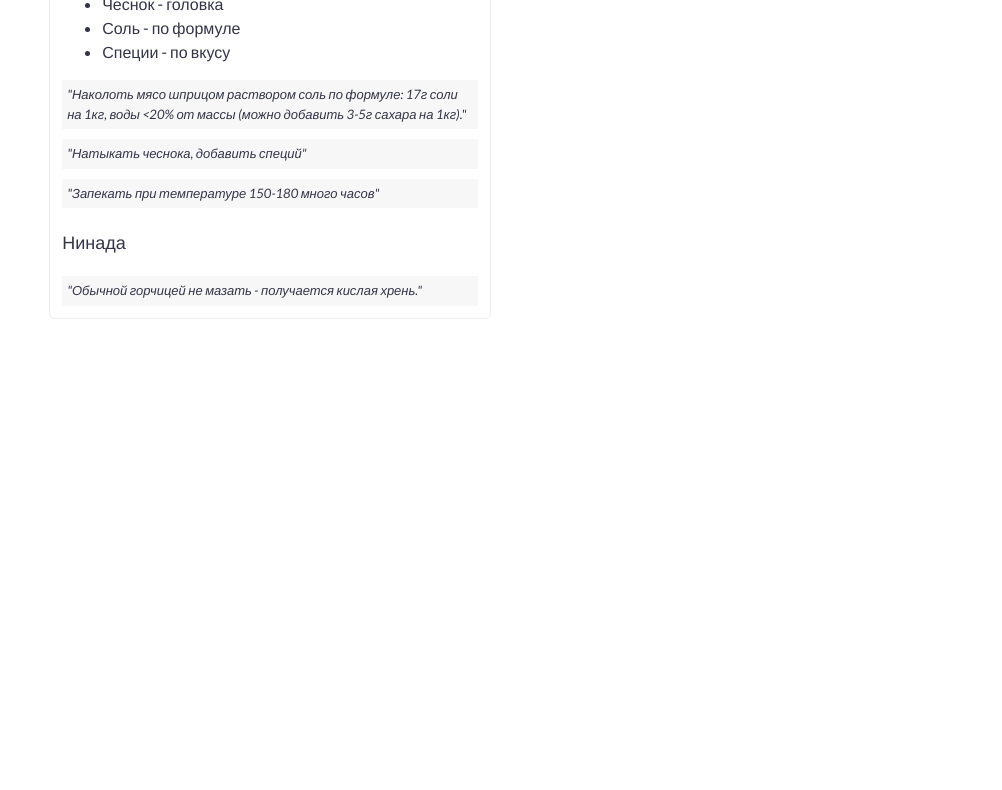
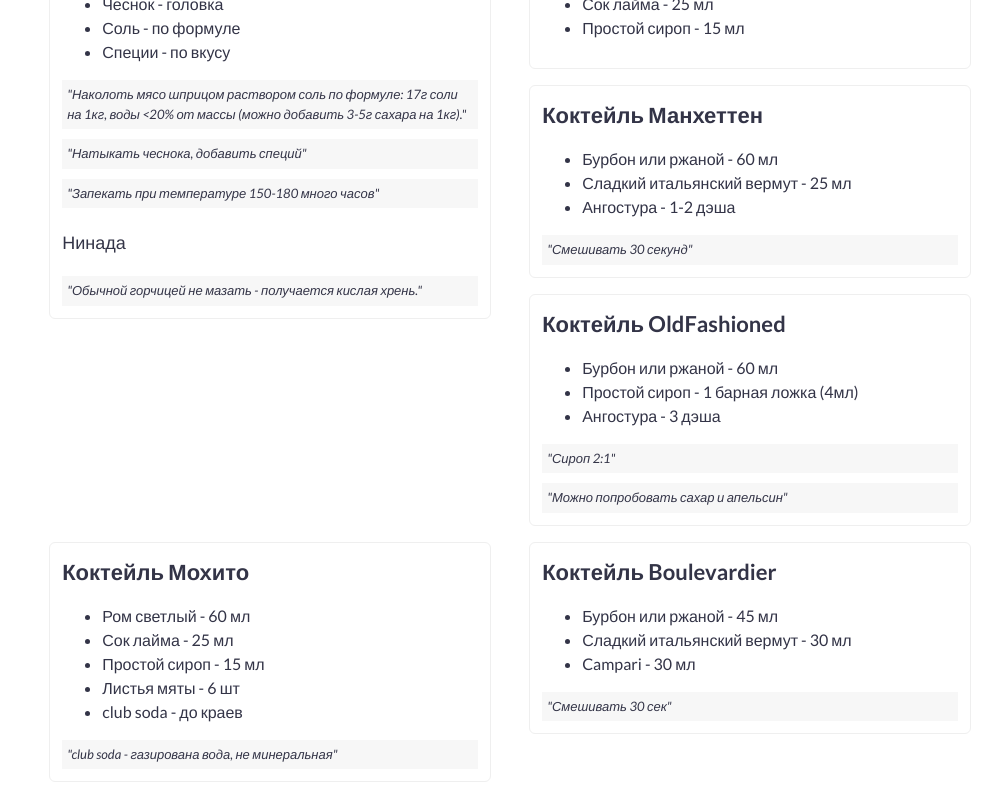
Before and after one commit to norm-stuff/norm-stuff.github.io, a plain HTML site: page receipts.html in a window 1280 px wide. Shown: the part 203-993 px from the top of the page, without its empty margins (130-1132 px from the left). Before the commit the page ends 827 px from the top, so only its background shows below. Drawn offline with nearby package versions, Linux system fonts and the light colour scheme.

Commit message:
Add some cocktails

```diff
--- a/receipts.html
+++ b/receipts.html
@@ -61,7 +61,7 @@
               <img v-if="item.linkType == 'video'" height="24" width="80"
                 style="margin-top:5px; margin-left:2px"
                 src="images/youtube.png">
-              <span v-else>Текст</span>
+              <!-- <span v-if="item.linkType == 'text'">Текст</span> -->
             </a>
           </div>
           <div>
@@ -74,7 +74,7 @@
           <div>
             <div v-for="note in item.notes" class="comments">"{{note}}"</div>
           </div>
-          <div>
+          <div v-if="item.dontDo && item.dontDo.length">
             <p>Нинада</p>
             <div v-for="note in item.dontDo" class="comments">"{{note}}"</div>
           </div>
--- a/receipts.json
+++ b/receipts.json
@@ -18,5 +18,87 @@
         "dontDo": [
             "Обычной горчицей не мазать - получается кислая хрень."
         ]
+    },
+    {
+        "id": 2,
+        "name": "Коктейль Дайкири",
+        "link": "",
+        "linkType": "",
+        "ingredients": [
+            {"name": "Ром", "count": "50 мл"},
+            {"name": "Сок лайма", "count": "25 мл"},
+            {"name": "Простой сироп", "count": "15 мл"}
+        ],
+        "notes": [
+        ],
+        "dontDo": [
+        ]
+    },
+    {
+        "id": 3,
+        "name": "Коктейль Манхеттен",
+        "link": "",
+        "linkType": "",
+        "ingredients": [
+            {"name": "Бурбон или ржаной", "count": "60 мл"},
+            {"name": "Сладкий итальянский вермут", "count": "25 мл"},
+            {"name": "Ангостура", "count": "1-2 дэша"}
+        ],
+        "notes": [
+            "Смешивать 30 секунд"
+        ],
+        "dontDo": [
+        ]
+    },
+    {
+        "id": 4,
+        "name": "Коктейль OldFashioned",
+        "link": "",
+        "linkType": "",
+        "ingredients": [
+            {"name": "Бурбон или ржаной", "count": "60 мл"},
+            {"name": "Простой сироп", "count": "1 барная ложка (4мл)"},
+            {"name": "Ангостура", "count": "3 дэша"}
+        ],
+        "notes": [
+            "Сироп 2:1",
+            "Можно попробовать сахар и апельсин"
+        ],
+        "dontDo": [
+        ]
+    },
+    {
+        "id": 5,
+        "name": "Коктейль Мохито",
+        "link": "",
+        "linkType": "",
+        "ingredients": [
+            {"name": "Ром светлый", "count": "60 мл"},
+            {"name": "Сок лайма", "count": "25 мл"},
+            {"name": "Простой сироп", "count": "15 мл"},
+            {"name": "Листья мяты", "count": "6 шт"},
+            {"name": "club soda", "count": "до краев"}
+        ],
+        "notes": [
+            "club soda - газирована вода, не минеральная"
+        ],
+        "dontDo": [
+        ]
+    },
+    {
+        "id": 6,
+        "name": "Коктейль Boulevardier",
+        "link": "",
+        "linkType": "",
+        "ingredients": [
+            {"name": "Бурбон или ржаной", "count": "45 мл"},
+            {"name": "Сладкий итальянский вермут", "count": "30 мл"},
+            {"name": "Campari", "count": "30 мл"}
+        ],
+        "notes": [
+            "Смешивать 30 сек"
+        ],
+        "dontDo": [
+        ]
     }
 ]
```
